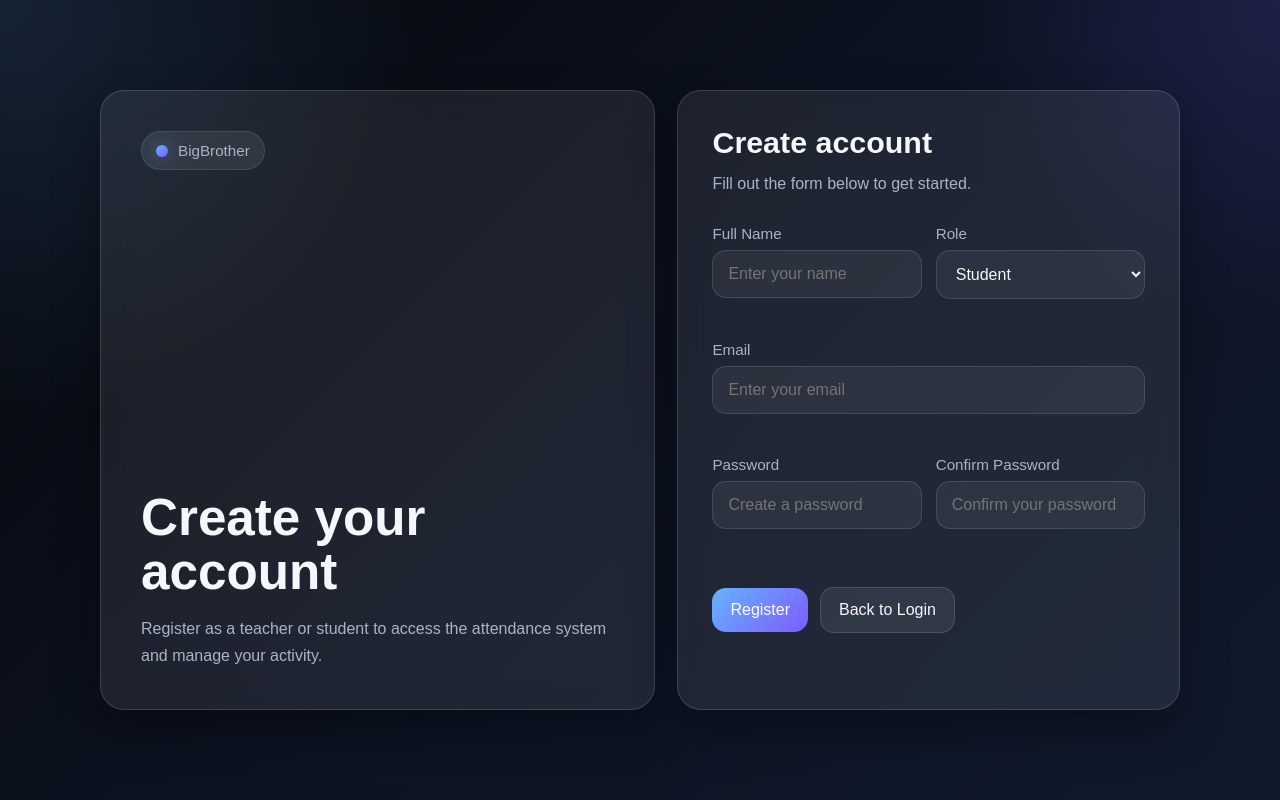
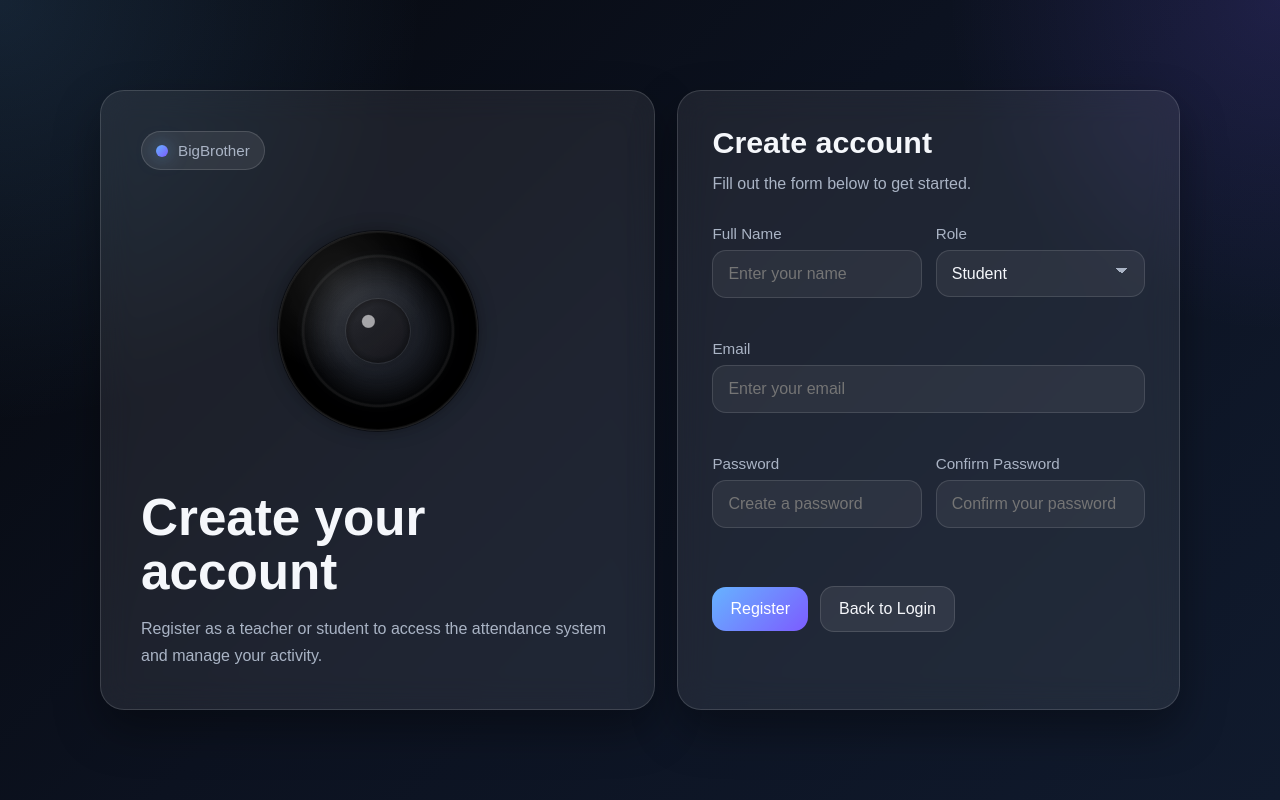
Before and after one commit to 84kilos/BigBrother, a PHP site: page /register.php in a window 1280 px wide. Run offline with PHP 8.4, Linux system fonts and the light colour scheme.

Commit message:
Like 99% done

```diff
--- /dev/null
+++ b/assets/eye-follow.js
@@ -0,0 +1,81 @@
+(() => {
+  const reduceMotionQuery = window.matchMedia?.("(prefers-reduced-motion: reduce)");
+  if (reduceMotionQuery?.matches) return;
+
+  const getEyes = () =>
+    Array.from(document.querySelectorAll('.bb-icon-eye[data-follow-mouse][data-follow-enabled="true"]'));
+  let mouseX = 0;
+  let mouseY = 0;
+  let rafId = 0;
+  let activatedOnce = false;
+
+  const setEyeEnabled = (enabled) => {
+    const eyes = Array.from(document.querySelectorAll(".bb-icon-eye[data-follow-mouse]"));
+    for (const eye of eyes) {
+      eye.dataset.followEnabled = enabled ? "true" : "false";
+      eye.classList.toggle("is-active", enabled);
+      if (!enabled) {
+        eye.style.setProperty("--bb-eye-px", "0px");
+        eye.style.setProperty("--bb-eye-py", "0px");
+      }
+    }
+  };
+
+  const update = () => {
+    rafId = 0;
+    const eyes = getEyes();
+    for (const eye of eyes) {
+      const rect = eye.getBoundingClientRect();
+      if (rect.width === 0 || rect.height === 0) continue;
+
+      const centerX = rect.left + rect.width / 2;
+      const centerY = rect.top + rect.height / 2;
+
+      let dx = mouseX - centerX;
+      let dy = mouseY - centerY;
+
+      const max = Math.min(rect.width, rect.height) * 0.22;
+      const distance = Math.hypot(dx, dy);
+      if (distance > 0) {
+        const scale = Math.min(1, max / distance);
+        dx *= scale;
+        dy *= scale;
+      }
+
+      eye.style.setProperty("--bb-eye-px", `${dx.toFixed(2)}px`);
+      eye.style.setProperty("--bb-eye-py", `${dy.toFixed(2)}px`);
+    }
+  };
+
+  const schedule = () => {
+    if (rafId) return;
+    rafId = window.requestAnimationFrame(update);
+  };
+
+  document.addEventListener(
+    "pointermove",
+    (event) => {
+      mouseX = event.clientX;
+      mouseY = event.clientY;
+      schedule();
+    },
+    { passive: true }
+  );
+
+  window.addEventListener("resize", schedule, { passive: true });
+  window.addEventListener("scroll", schedule, { passive: true });
+
+  const activateEyes = () => {
+    if (activatedOnce) return;
+    activatedOnce = true;
+    setEyeEnabled(true);
+    schedule();
+  };
+
+  document.addEventListener("focusin", activateEyes);
+  document.addEventListener("pointerdown", activateEyes, { passive: true });
+  document.addEventListener("click", activateEyes, { passive: true });
+
+  setEyeEnabled(false);
+  schedule();
+})();
--- /dev/null
+++ b/assets/eye.css
@@ -0,0 +1,138 @@
+.bb-icon-eye {
+  --bb-eye-accent: #66b3ff;
+  --bb-eye-accent-deep: #245caa;
+  --bb-eye-glow: rgba(102, 179, 255, 0.28);
+  --bb-eye-ring: rgba(102, 179, 255, 0.18);
+}
+
+:root[data-theme="dystopia"] .bb-icon-eye {
+  --bb-eye-accent: #ff2a2a;
+  --bb-eye-accent-deep: #b10f1a;
+  --bb-eye-glow: rgba(255, 42, 42, 0.22);
+  --bb-eye-ring: rgba(255, 42, 42, 0.12);
+}
+
+.bb-icon-eye {
+  --bb-eye-size: 28px;
+  --bb-eye-width: var(--bb-eye-size);
+  --bb-eye-px: 0px;
+  --bb-eye-py: 0px;
+
+  display: inline-block;
+  vertical-align: -0.12em;
+  width: var(--bb-eye-width);
+  height: auto;
+  aspect-ratio: 1 / 1;
+  position: relative;
+  isolation: isolate;
+
+  background:
+    radial-gradient(circle at 50% 50%, rgba(255, 255, 255, 0.03) 0 20%, rgba(0, 0, 0, 0.94) 56%, rgba(0, 0, 0, 0.99) 100%),
+    radial-gradient(circle at 30% 25%, rgba(255, 255, 255, 0.08), transparent 52%);
+  border: 1px solid rgba(255, 255, 255, 0.12);
+  border-radius: 999px;
+  box-shadow:
+    inset 0 0 0 1px rgba(255, 255, 255, 0.06),
+    inset 0 0 0 calc(var(--bb-eye-width) * 0.09) rgba(0, 0, 0, 0.35),
+    0 0 0 1px rgba(5, 5, 6, 0.55),
+    0 0 18px rgba(0, 0, 0, 0.35);
+  transition: border-color 160ms ease, box-shadow 160ms ease, background 160ms ease, filter 160ms ease;
+}
+
+.bb-icon-eye.is-active {
+  background:
+    radial-gradient(circle at 50% 50%, var(--bb-eye-ring) 0 22%, rgba(0, 0, 0, 0.94) 55%, rgba(0, 0, 0, 0.99) 100%),
+    radial-gradient(circle at 30% 25%, rgba(255, 255, 255, 0.09), transparent 52%),
+    radial-gradient(circle at 70% 78%, var(--bb-eye-ring), transparent 55%);
+  border-color: color-mix(in srgb, var(--bb-eye-accent) 38%, transparent);
+  box-shadow:
+    inset 0 0 0 1px rgba(255, 255, 255, 0.06),
+    inset 0 0 0 calc(var(--bb-eye-width) * 0.09) rgba(0, 0, 0, 0.35),
+    0 0 0 1px rgba(5, 5, 6, 0.55),
+    0 0 28px var(--bb-eye-glow);
+}
+
+.bb-icon-eye::before {
+  content: "";
+  position: absolute;
+  left: 50%;
+  top: 50%;
+  width: calc(var(--bb-eye-width) * 0.32);
+  height: auto;
+  aspect-ratio: 1 / 1;
+  border-radius: 999px;
+  background:
+    radial-gradient(circle at 35% 35%, rgba(255, 255, 255, 0.6) 0 10%, transparent 12%),
+    radial-gradient(circle at 50% 50%, rgba(25, 25, 30, 0.9) 0 55%, rgba(5, 5, 6, 0.98) 100%);
+  box-shadow: 0 0 0 1px rgba(255, 255, 255, 0.08), 0 0 18px rgba(0, 0, 0, 0.55);
+  transform: translate(calc(-50% + var(--bb-eye-px)), calc(-50% + var(--bb-eye-py)));
+  transition: transform 40ms linear;
+}
+
+.bb-icon-eye.is-active::before {
+  background:
+    radial-gradient(circle at 35% 35%, rgba(255, 255, 255, 0.9) 0 10%, transparent 12%),
+    radial-gradient(circle at 50% 50%, var(--bb-eye-accent) 0 55%, var(--bb-eye-accent-deep) 72%, rgba(5, 5, 6, 0.98) 100%);
+  box-shadow:
+    0 0 0 1px color-mix(in srgb, var(--bb-eye-accent) 28%, transparent),
+    0 0 18px color-mix(in srgb, var(--bb-eye-accent) 35%, transparent),
+    0 0 42px var(--bb-eye-glow);
+}
+
+.bb-icon-eye::after {
+  content: "";
+  position: absolute;
+  inset: 0;
+  border-radius: inherit;
+  pointer-events: none;
+  background:
+    radial-gradient(circle at 50% 50%, transparent 0 52%, rgba(255, 255, 255, 0.07) 53% 54%, transparent 55%),
+    radial-gradient(85% 85% at 28% 24%, rgba(255, 255, 255, 0.1), transparent 55%);
+  mix-blend-mode: screen;
+  opacity: 0.85;
+}
+
+.bb-icon-eye.is-active::after {
+  background:
+    radial-gradient(circle at 50% 50%, transparent 0 52%, rgba(255, 255, 255, 0.07) 53% 54%, transparent 55%),
+    radial-gradient(circle at 50% 50%, transparent 0 68%, var(--bb-eye-ring) 69% 70%, transparent 71%),
+    radial-gradient(85% 85% at 28% 24%, rgba(255, 255, 255, 0.1), transparent 55%),
+    radial-gradient(115% 115% at 70% 78%, var(--bb-eye-ring), transparent 58%);
+  opacity: 0.9;
+}
+
+.bb-icon-eye[data-follow-mouse] {
+  will-change: transform;
+}
+
+.bb-icon-eye.bb-icon-eye--fluid {
+  --bb-eye-width: var(--bb-eye-max, 260px);
+  width: var(--bb-eye-max, 260px);
+  max-width: 100%;
+}
+
+.bb-login-hero {
+  display: grid;
+  place-items: center;
+  gap: 12px;
+  width: 100%;
+  margin-top: 10px;
+  margin-bottom: 10px;
+}
+
+.bb-login-hero .bb-icon-eye {
+  --bb-eye-max: min(200px, 50vw);
+  --bb-eye-width: var(--bb-eye-max);
+}
+
+.bb-sr-only {
+  position: absolute;
+  width: 1px;
+  height: 1px;
+  padding: 0;
+  margin: -1px;
+  overflow: hidden;
+  clip: rect(0, 0, 0, 0);
+  white-space: nowrap;
+  border: 0;
+}
--- a/assets/style.css
+++ b/assets/style.css
@@ -1,9 +1,21 @@
 :root {
   --bg-main: #0a0d14;
   --bg-secondary: #111827;
+  --bg-radial-1: rgba(102, 179, 255, 0.16);
+  --bg-radial-2: rgba(124, 92, 255, 0.16);
+  --bg-gradient: linear-gradient(135deg, #06080d 0%, #0c1220 46%, #101a2d 100%);
   --glass: rgba(255, 255, 255, 0.08);
   --glass-strong: rgba(255, 255, 255, 0.12);
   --border: rgba(255, 255, 255, 0.14);
+  --surface-soft: rgba(255, 255, 255, 0.06);
+  --surface-strong: rgba(255, 255, 255, 0.08);
+  --surface-hover: rgba(255, 255, 255, 0.14);
+  --field-bg: rgba(255, 255, 255, 0.06);
+  --field-border: rgba(255, 255, 255, 0.12);
+  --focus-border: rgba(102, 179, 255, 0.7);
+  --focus-ring: rgba(102, 179, 255, 0.12);
+  --logo-glow: rgba(102, 179, 255, 0.55);
+  --avatar-bg: linear-gradient(135deg, rgba(102, 179, 255, 0.24), rgba(124, 92, 255, 0.24));
   --text-main: #f5f7fb;
   --text-soft: #aab4c5;
   --accent: #66b3ff;
@@ -27,9 +64,9 @@ body {
   min-height: 100vh;
   font-family: Arial, Helvetica, sans-serif;
   background:
-    radial-gradient(circle at top left, rgba(102, 179, 255, 0.16), transparent 28%),
-    radial-gradient(circle at top right, rgba(124, 92, 255, 0.16), transparent 22%),
-    linear-gradient(135deg, #06080d 0%, #0c1220 46%, #101a2d 100%);
+    radial-gradient(circle at top left, var(--bg-radial-1), transparent 28%),
+    radial-gradient(circle at top right, var(--bg-radial-2), transparent 22%),
+    var(--bg-gradient);
   color: var(--text-main);
 }
 
@@ -192,17 +229,41 @@ textarea {
   width: 100%;
   padding: 14px 15px;
   border-radius: 14px;
-  border: 1px solid rgba(255, 255, 255, 0.12);
-  background: rgba(255, 255, 255, 0.06);
+  border: 1px solid var(--field-border);
+  background: var(--field-bg);
   color: var(--text-main);
   outline: none;
+}
+
+.select-input {
+  appearance: none;
+  -webkit-appearance: none;
+  -moz-appearance: none;
+  padding-right: 44px;
+  background-image:
+    linear-gradient(45deg, transparent 50%, var(--text-soft) 50%),
+    linear-gradient(135deg, var(--text-soft) 50%, transparent 50%);
+  background-position:
+    calc(100% - 22px) calc(50% - 3px),
+    calc(100% - 16px) calc(50% - 3px);
+  background-size: 6px 6px, 6px 6px;
+  background-repeat: no-repeat;
+}
+
+.select-input:hover {
+  border-color: var(--focus-border);
+}
+
+.select-input option {
+  background: var(--bg-secondary);
+  color: var(--text-main);
 }
 
 .text-input:focus,
 .select-input:focus,
 .text-area:focus {
-  border-color: rgba(102, 179, 255, 0.7);
-  box-shadow: 0 0 0 3px rgba(102, 179, 255, 0.12);
+  border-color: var(--focus-border);
+  box-shadow: 0 0 0 3px var(--focus-ring);
 }
 
 .text-area {
--- /dev/null
+++ b/assets/theme.js
@@ -0,0 +1,50 @@
+(() => {
+  const THEME_KEY = "bb-theme";
+  const DYSTOPIA = "dystopia";
+
+  const applyTheme = (theme) => {
+    if (theme === DYSTOPIA) {
+      document.documentElement.dataset.theme = DYSTOPIA;
+    } else {
+      delete document.documentElement.dataset.theme;
+    }
+  };
+
+  const getSavedTheme = () => {
+    try {
+      return localStorage.getItem(THEME_KEY);
+    } catch {
+      return null;
+    }
+  };
+
+  const saveTheme = (theme) => {
+    try {
+      localStorage.setItem(THEME_KEY, theme);
+    } catch {
+      // Ignore storage failures and still apply in-memory theme changes.
+    }
+  };
+
+  applyTheme(getSavedTheme());
+
+  const syncToggle = () => {
+    const themeToggle = document.getElementById("themeToggle");
+    if (!themeToggle) return;
+
+    const currentTheme = getSavedTheme();
+    themeToggle.checked = currentTheme === DYSTOPIA;
+
+    themeToggle.addEventListener("change", () => {
+      const nextTheme = themeToggle.checked ? DYSTOPIA : "blue";
+      saveTheme(nextTheme);
+      applyTheme(nextTheme);
+    });
+  };
+
+  if (document.readyState === "loading") {
+    document.addEventListener("DOMContentLoaded", syncToggle, { once: true });
+  } else {
+    syncToggle();
+  }
+})();
--- a/index.php
+++ b/index.php
@@ -57,6 +57,7 @@ if ($statusKind === "error") {
   <meta charset="UTF-8">
   <meta name="viewport" content="width=device-width, initial-scale=1.0">
   <title>BigBrother | Login</title>
+  <script src="assets/theme.js"></script>
   <link rel="stylesheet" href="assets/style.css">
 </head>
 <body>
--- a/register.php
+++ b/register.php
@@ -69,7 +69,9 @@ $loginHref = $basePath . "/index.php";
   <meta charset="UTF-8">
   <meta name="viewport" content="width=device-width, initial-scale=1.0">
   <title>BigBrother | Register</title>
+  <script src="assets/theme.js"></script>
   <link rel="stylesheet" href="assets/style.css">
+  <link rel="stylesheet" href="assets/eye.css">
 </head>
 <body>
   <div class="auth-wrapper">
@@ -81,7 +83,9 @@ $loginHref = $basePath . "/index.php";
           <span class="logo-dot"></span>
           BigBrother
         </div>
-
+        <div class="bb-login-hero">
+            <span class="bb-icon-eye bb-icon-eye--fluid" data-follow-mouse data-follow-enabled="false" role="img" aria-label="Camera lens"></span>
+        </div>
         <div class="hero-copy">
           <h1>Create your account</h1>
           <p>
@@ -143,5 +147,6 @@ $loginHref = $basePath . "/index.php";
 
     </div>
   </div>
+  <script src="assets/eye-follow.js" defer></script>
 </body>
 </html>
--- a/teacher/class.php
+++ b/teacher/class.php
@@ -247,7 +247,9 @@ if ($studentsStmt) {
   <meta charset="UTF-8">
   <meta name="viewport" content="width=device-width, initial-scale=1.0">
   <title><?php echo htmlspecialchars((string)$subject['code'], ENT_QUOTES, 'UTF-8'); ?> | Class Roster</title>
+  <script src="../assets/theme.js"></script>
   <link rel="stylesheet" href="../assets/style.css">
+  <link rel="stylesheet" href="../assets/eye.css">
 </head>
 <body>
   <div class="page-shell">
@@ -256,6 +258,9 @@ if ($studentsStmt) {
         <div class="brand-badge">
           <span class="logo-dot"></span>
           Teacher Panel
+        </div>
+        <div class="bb-login-hero">
+          <span class="bb-icon-eye bb-icon-eye--fluid" data-follow-mouse data-follow-enabled="false" role="img" aria-label="Camera lens"></span>
         </div>
         <h2>BigBrother</h2>
         <p class="dashboard-subtitle">Class details.</p>
@@ -363,6 +368,7 @@ if ($studentsStmt) {
     </div>
   </div>
 
+  <script src="../assets/eye-follow.js" defer></script>
   <script>
     (() => {
       const toggleButton = document.getElementById('newSessionToggle');
```
Also changed, not shown: other parts of assets/style.css (+115 -15 lines), student/dashboard.php (+22 -0 lines), teacher/dashboard.php (+22 -0 lines), README.md.
